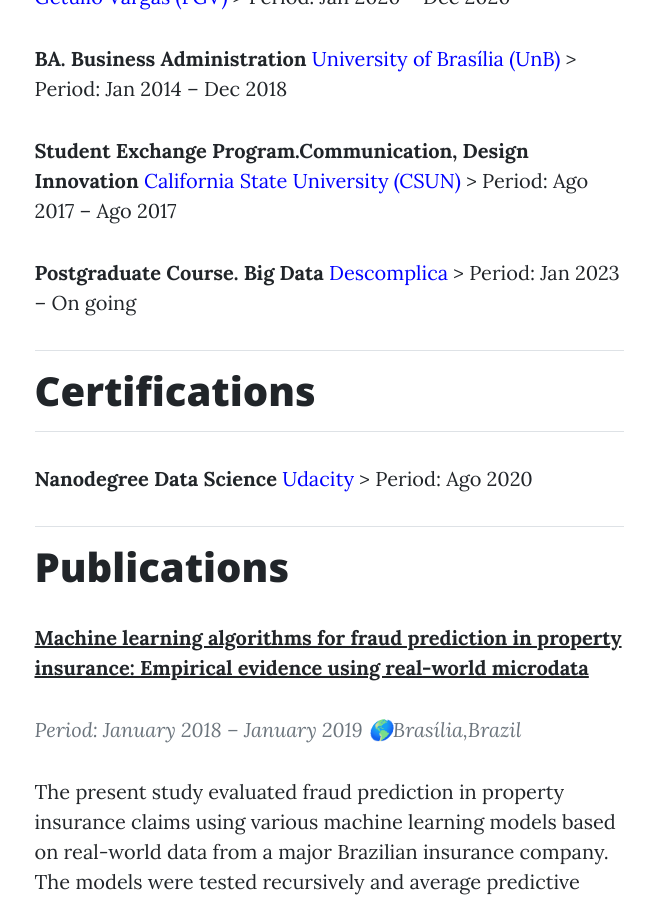
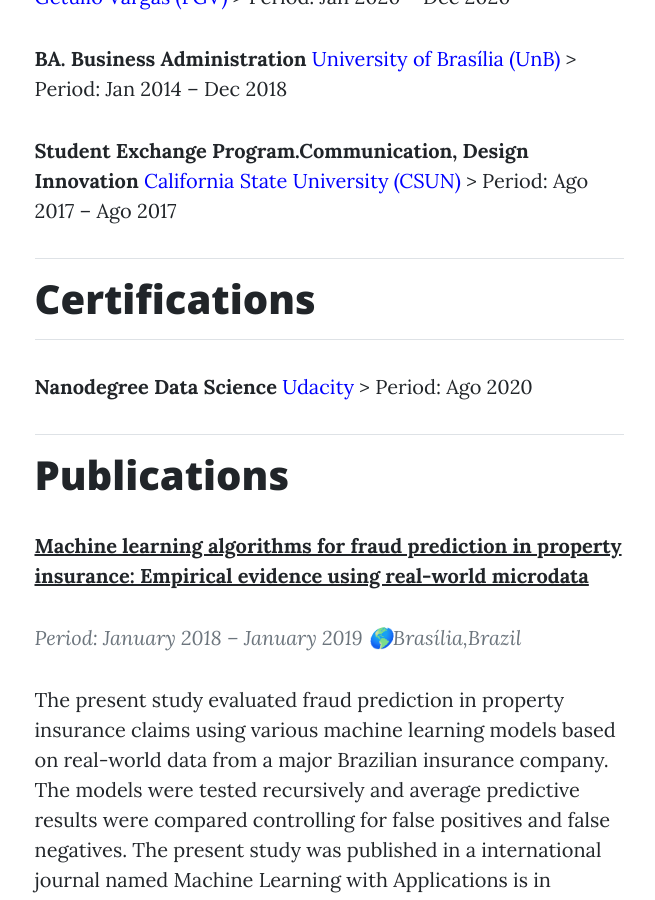
Before and after one commit to Matheuskempa/matheuskempa.github.io, a Jekyll site: the page built from _authors/matheus.md, in a window 1280 px wide and 900 px high, scrolled down 4192 px. Shown: the whole window, without its empty margins (311-966 px from the left). Built offline with Jekyll 4.4.1, drawn with Linux system fonts in a browser that asks for light colours; nearby versions of some CDN libraries; a script that is not in the unit is left out.

Commit message:
(fix): adjust gerenal blog.

```diff
--- a/_authors/matheus.md
+++ b/_authors/matheus.md
@@ -122,10 +122,6 @@
     <font color='blue'>California State University (CSUN)</font>
     > Period: Ago 2017 – Ago 2017
 
-**Postgraduate Course. Big Data**
-    <font color='blue'>Descomplica</font>
-    > Period: Jan 2023 – On going
-
 ---
 
 # Certifications
```
